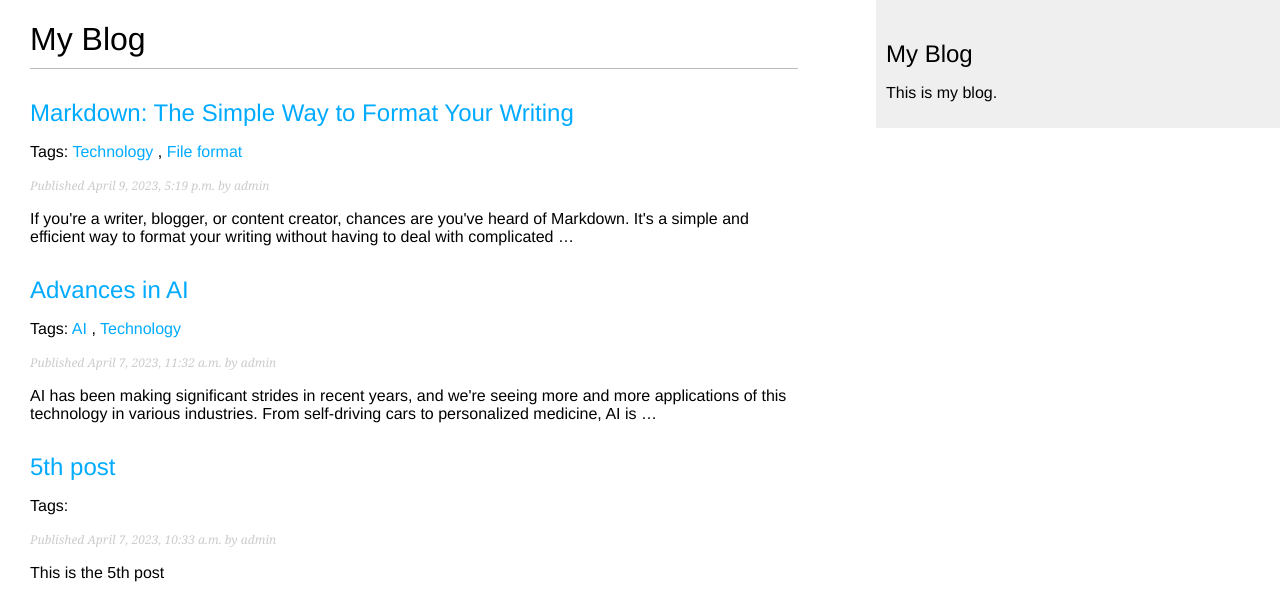
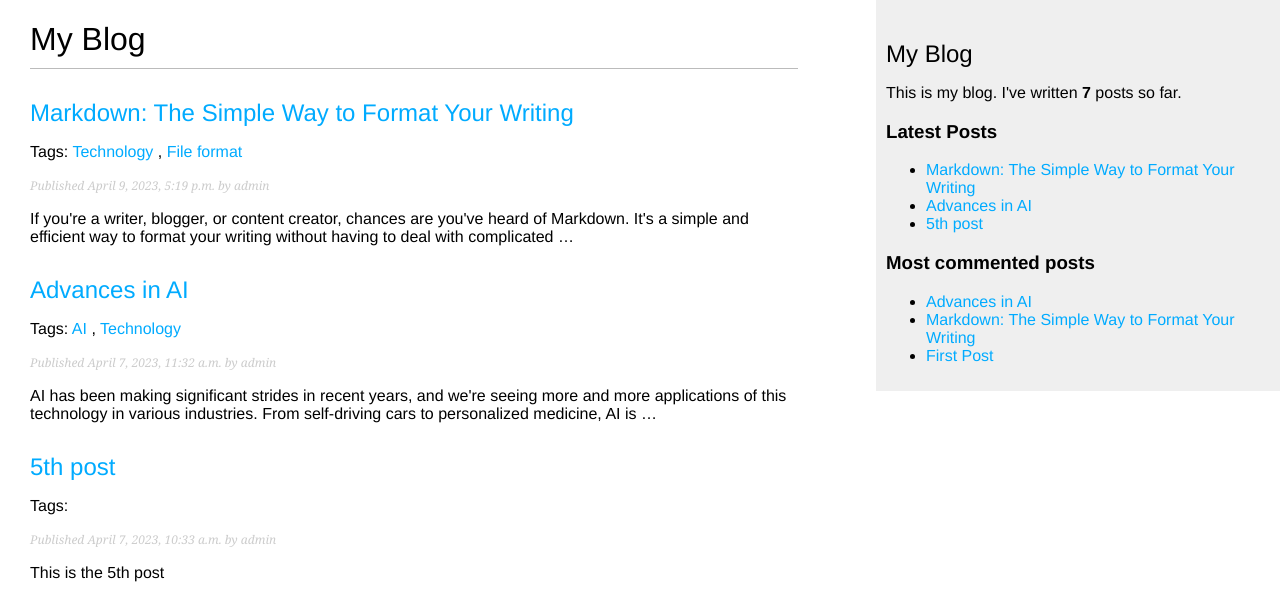
Before and after one commit to Yash220402/blog-site, a Django app: page /blog/ in a window 1280 px wide. Shown: the top 605 px of the page. Run offline with Django 4.2, Linux system fonts and the light colour scheme; data comes from the database, SQL or seed files in the repository; both versions use the stored data as it was after the commit; parts of the project's set-up code (start-up, migrations or seed data) failed here and were passed over.

Commit message:
add markdown format for posts

```diff
--- a/myblog/blog/templates/blog/base.html
+++ b/myblog/blog/templates/blog/base.html
@@ -1,3 +1,4 @@
+{% load blog_tags %}
 {% load static %}
 <!DOCTYPE html>
 <html lang="en">
@@ -12,7 +13,20 @@
     </div>
     <div id="sidebar">
         <h2>My Blog</h2>
-        <p>This is my blog.</p>
+        <p>This is my blog. I've written <b>{% total_posts %}</b> posts so far.</p>
+
+        <h3>Latest Posts</h3>
+        {% show_latest_posts 3 %}
+
+        <h3>Most commented posts</h3>
+        {% get_most_commented_posts as most_commented_posts %}
+        <ul>
+            {% for post in most_commented_posts %}
+            <li>
+                <a href="{{ post.get_absolute_url }}">{{ post.title }}</a>
+            </li>
+            {% endfor %}
+        </ul>
     </div>
 </body>
 </html>
--- a/myblog/blog/templates/blog/post/detail.html
+++ b/myblog/blog/templates/blog/post/detail.html
@@ -1,4 +1,5 @@
 {% extends "blog/base.html" %}
+{% load blog_tags %}
 {% block title %} {{ post.title }} {% endblock %}
 
 {% block content %}
@@ -7,7 +8,7 @@
     <p class="date">
         Published {{ post.publish }} by {{ post.author }}
     </p>
-    {{ post.body|linebreaks }}
+    {{ post.body|markdown }}
     <p>
         <a href="{% url 'blog:post_share' post.id %}">
             Share this post
--- /dev/null
+++ b/myblog/blog/templates/blog/post/latest_posts.html
@@ -0,0 +1,7 @@
+<ul>
+	{% for post in latest_posts %}
+	<li>
+		<a href="{{ post.get_absolute_url }}">{{ post.title }}</a>
+	</li>
+	{% endfor %}
+</ul>
--- a/myblog/blog/templates/blog/post/list.html
+++ b/myblog/blog/templates/blog/post/list.html
@@ -1,4 +1,5 @@
 {% extends "blog/base.html" %}
+{% load blog_tags %}
 {% block title %}My Blog{% endblock %}
 
 {% block content %}
@@ -15,7 +16,7 @@
         <p class="tags">
             Tags:
             {% for tag in post.tags.all %}
-                <a href='{% url "blog:post_list_by_tag" tag.slug %}''>
+                <a href='{% url "blog:post_list_by_tag" tag.slug %}'>
                     {{ tag.name }}
                 </a>
                 {% if not forloop.last %}, {% endif %}
@@ -24,7 +25,7 @@
         <p class="date">
             Published {{ post.publish }} by {{ post.author }}
         </p>
-        {{ post.body|truncatewords:30|linebreaks }}
+        {{ post.body|markdown|truncatewords:30 }}
     {% endfor %}
     <!-- {% include "pagination.html" with page=page_obj %} -->
     {% include "pagination.html" with page=posts %}
--- /dev/null
+++ b/myblog/blog/templatetags/blog_tags.py
@@ -0,0 +1,25 @@
+from django import template
+from ..models import Post
+from django.db.models import Count
+from django.utils.safestring import mark_safe
+import markdown
+
+register = template.Library()
+
+@register.simple_tag
+def total_posts():
+	return Post.published.count()
+
+@register.inclusion_tag('blog/post/latest_posts.html')
+def show_latest_posts(count=5):
+	latest_posts = Post.published.order_by('-publish')[:count]
+	return {"latest_posts": latest_posts}
+
+@register.simple_tag
+def get_most_commented_posts(count=3):
+	return Post.published.annotate(total_comments=Count('comments')).order_by('-total_comments')[:count]
+
+
+@register.filter(name="markdown")
+def markdown_format(text):
+	return mark_safe(markdown.markdown(text))
```
Also changed, not shown: myblog/blog/templatetags/__init__.py (added), myblog/db.sqlite3.
